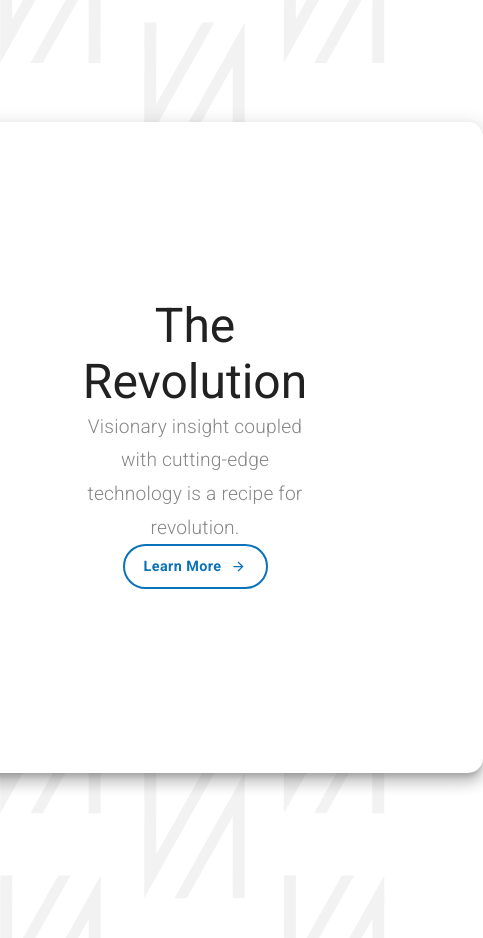
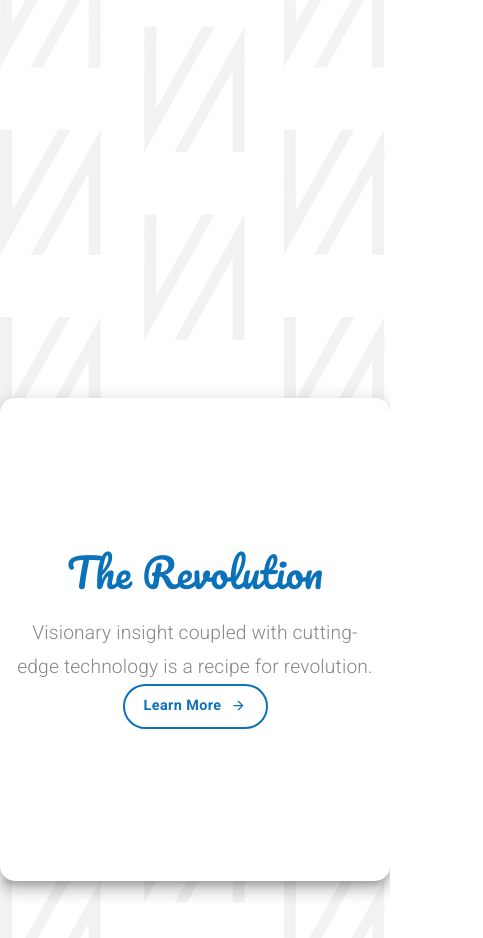
Before and after one commit to toshi-c-udemy/MaterialUIandReactJS-ArcDevelopment, a React (Create React App) app: page / in a window 390 px wide. Shown: the part 3171-4109 px from the top of the page, 483 px wide, since content can reach past the window. Built offline with nearby package versions, Linux system fonts and the light colour scheme.

Commit message:
【セクション5】73. Creating The Revolution Block Continued
On branch MaterialUIandReactJS/Section5-AnimationAndTheLandingPage
Changes to be committed:
	modified:   src/components/LandingPage.js
	modified:   src/components/ui/Theme.js

```diff
--- a/src/components/LandingPage.js
+++ b/src/components/LandingPage.js
@@ -104,6 +104,13 @@
     boxShadow: theme.shadows[10],
     borderRadius: 15,
     padding: '10em',
+    [theme.breakpoints.down('sm')]: {
+      paddingTop: '8em',
+      paddingBottom: '8em',
+      paddingLeft: 0,
+      paddingRight: 0,
+      width: '100%',
+    },
   },
 }));
 
@@ -251,12 +258,19 @@
         </Grid>
       </Grid>
       <Grid item>
-        <Grid container style={{ height: '100em' }} alignItems='center' justify='center'>
+        <Grid
+          container
+          style={{ height: '100em', marginTop: '12em' }}
+          alignItems='center'
+          justify='center'
+        >
           <Card className={classes.revolutionCard}>
             <CardContent>
               <Grid container direction='column' style={{ textAlign: 'center' }}>
                 <Grid item>
-                  <Typography variant='h3'> The Revolution</Typography>
+                  <Typography variant='h3' gutterBottom>
+                    The Revolution
+                  </Typography>
                 </Grid>
                 <Grid item>
                   <Typography variant='subtitle1'>
--- a/src/components/ui/Theme.js
+++ b/src/components/ui/Theme.js
@@ -37,6 +37,12 @@
       color: arcBlue,
       lineHeight: 1.5,
     },
+    h3: {
+      fontFamily: 'Pacifico',
+      fontSize: '2.5rem',
+      color: arcBlue,
+      lineHeight: 1.5,
+    },
     h4: {
       fontFamily: 'Raleway',
       fontSize: '1.75rem',
```
